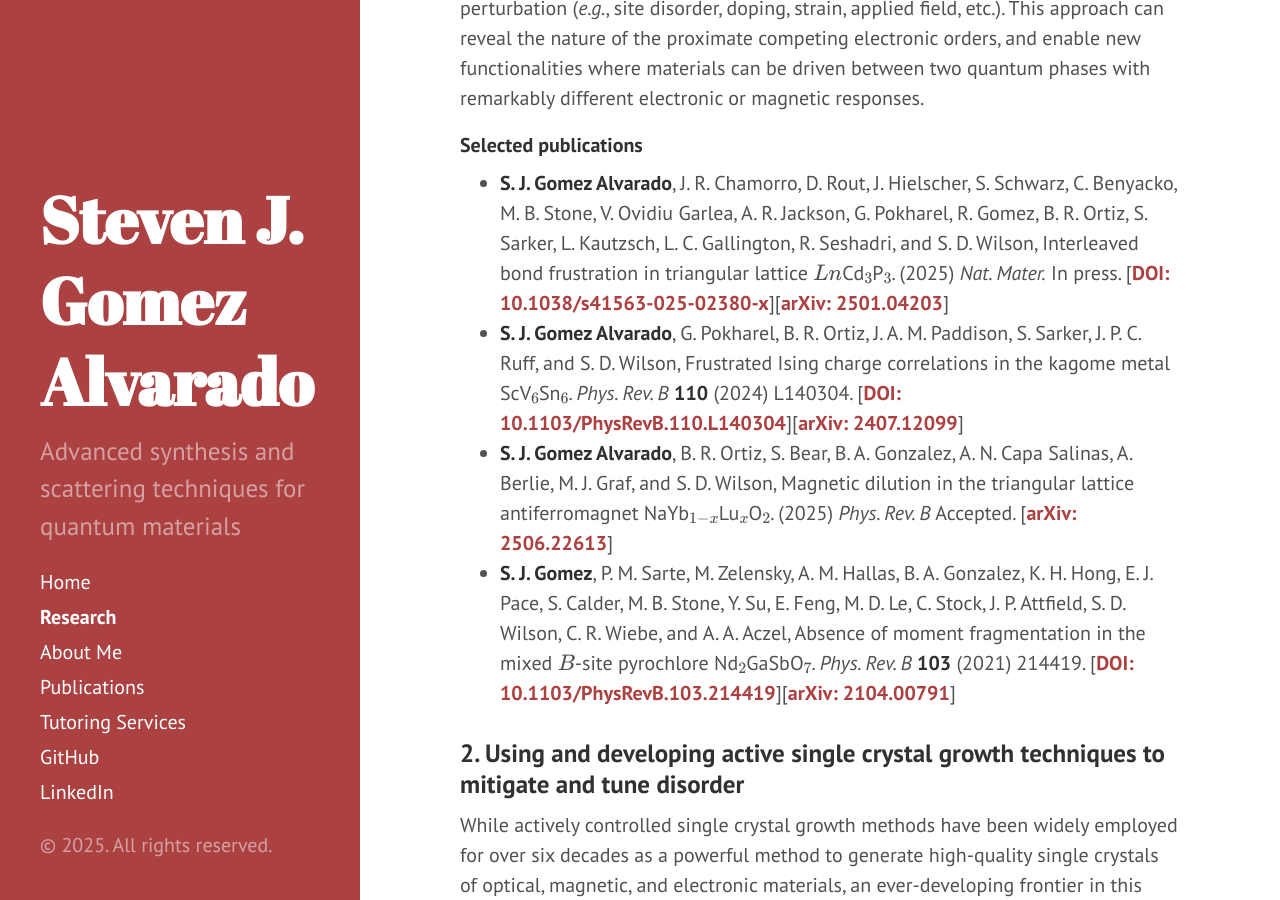
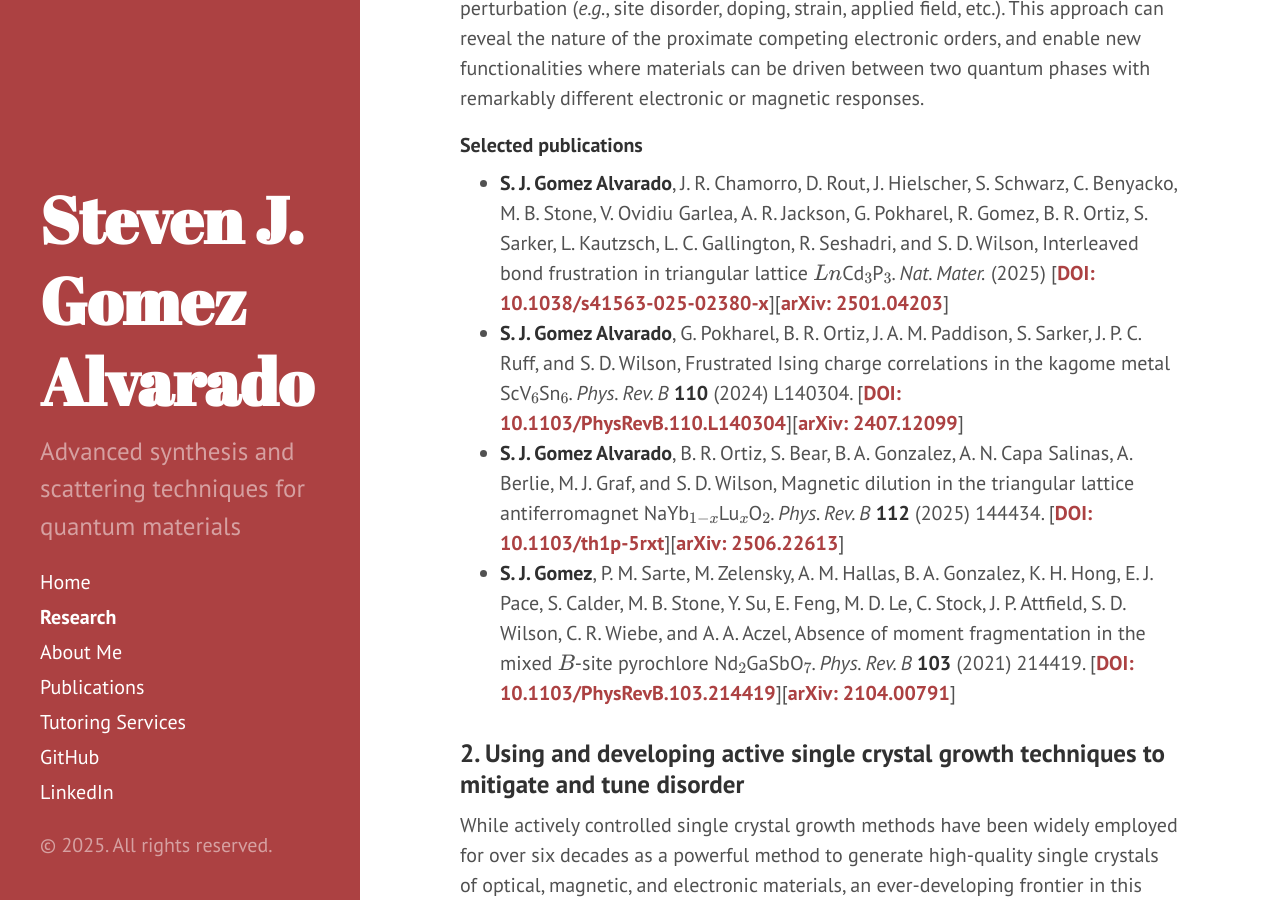
Before and after one commit to stevenjgomez/stevenjgomez.github.io, a Jekyll site: the page built from research.md, in a window 1280 px wide and 900 px high, scrolled down 970 px. Built offline with Jekyll 4.4.1, drawn with Linux system fonts in a browser that asks for light colours.

Commit message:
Update publications

```diff
--- a/research.md
+++ b/research.md
@@ -11,9 +11,9 @@ My research focuses on building an understanding of the microscopic mechanisms u
 Interactions between the fundamental electronic degrees of freedom (spin, orbital, lattice, charge) can compete in ways that make quantum systems incredibly susceptible to perturbation near certain critical points in their phase diagram. At or near these critical points, exotic and useful behaviors can emerge such as unconventional superconductivity or quantum spin liquid phases. When competition between these energy scales persists down to low temperature, critical fluctuations and/or short-range correlations can be probed via (in)elastic neutron or X-ray scattering, yielding crucial information about the microscopic Hamiltonian which governs the physics and yet is "hidden" when the frustration is relieved and the system enters a frozen or long-range ordered state. To this end, I employ techniques like three-dimensional difference pair distribution function analysis and Monte Carlo modeling to enable both qualitative and quantitative study of the underlying energy scales and emergent symmetries. On the other hand, it can also be instructive to intentionally relieve the frustration by some appropriate perturbation (*e.g.*, site disorder, doping, strain, applied field, etc.). This approach can reveal the nature of the  proximate competing electronic orders, and enable new functionalities where materials can be driven between two quantum phases with remarkably different electronic or magnetic responses.
 
 #### Selected publications
-- **S. J. Gomez Alvarado**, J. R. Chamorro, D. Rout, J. Hielscher, S. Schwarz, C. Benyacko, M. B. Stone, V. Ovidiu Garlea, A. R. Jackson, G. Pokharel, R. Gomez, B. R. Ortiz, S. Sarker, L. Kautzsch, L. C. Gallington, R.  Seshadri, and S. D. Wilson, Interleaved bond frustration in triangular lattice $$Ln$$Cd$$_3$$P$$_3$$. (2025) *Nat. Mater.* In press. [[**DOI: 10.1038/s41563-025-02380-x**](https://doi.org/10.1038/s41563-025-02380-x)\]\[[**arXiv: 2501.04203**](https://arxiv.org/abs/2501.04203)\]
+- **S. J. Gomez Alvarado**, J. R. Chamorro, D. Rout, J. Hielscher, S. Schwarz, C. Benyacko, M. B. Stone, V. Ovidiu Garlea, A. R. Jackson, G. Pokharel, R. Gomez, B. R. Ortiz, S. Sarker, L. Kautzsch, L. C. Gallington, R.  Seshadri, and S. D. Wilson, Interleaved bond frustration in triangular lattice $$Ln$$Cd$$_3$$P$$_3$$. *Nat. Mater.* (2025) [[**DOI: 10.1038/s41563-025-02380-x**](https://doi.org/10.1038/s41563-025-02380-x)\]\[[**arXiv: 2501.04203**](https://arxiv.org/abs/2501.04203)\]
 - **S. J. Gomez Alvarado**, G. Pokharel, B. R. Ortiz, J. A. M. Paddison, S. Sarker, J. P. C. Ruff, and S. D. Wilson, Frustrated Ising charge correlations in the kagome metal ScV$$_6$$Sn$$_6$$. *Phys. Rev. B* **110** (2024) L140304. \[[**DOI: 10.1103/PhysRevB.110.L140304**](https://doi.org/10.1103/PhysRevB.110.L140304)\]\[[**arXiv: 2407.12099**](https://arxiv.org/abs/2407.12099)\]
-- **S. J. Gomez Alvarado**, B. R. Ortiz, S. Bear, B. A. Gonzalez, A. N. Capa Salinas, A. Berlie, M. J. Graf, and S. D. Wilson, Magnetic dilution in the triangular lattice antiferromagnet NaYb$$_{1-x}$$Lu$$_x$$O$$_2$$. (2025) *Phys. Rev. B* Accepted. \[[**arXiv: 2506.22613**](https://arxiv.org/abs/2506.22613)\]
+- **S. J. Gomez Alvarado**, B. R. Ortiz, S. Bear, B. A. Gonzalez, A. N. Capa Salinas, A. Berlie, M. J. Graf, and S. D. Wilson, Magnetic dilution in the triangular lattice antiferromagnet NaYb$$_{1-x}$$Lu$$_x$$O$$_2$$. *Phys. Rev. B* **112** (2025) 144434. \[[**DOI: 10.1103/th1p-5rxt**](https://doi.org/10.1103/th1p-5rxt)\]\[[**arXiv: 2506.22613**](https://arxiv.org/abs/2506.22613)\]
 - **S. J. Gomez**, P. M. Sarte, M. Zelensky, A. M. Hallas, B. A. Gonzalez, K. H. Hong, E. J. Pace, S. Calder, M. B. Stone, Y. Su, E. Feng, M. D. Le, C. Stock, J. P. Attfield, S. D. Wilson, C. R. Wiebe, and A. A. Aczel, Absence of moment fragmentation in the mixed $$B$$-site pyrochlore Nd$$_2$$GaSbO$$_7$$. *Phys. Rev. B* **103** (2021) 214419. \[[**DOI: 10.1103/PhysRevB.103.214419**](https://doi.org/10.1103/PhysRevB.103.214419)\]\[[**arXiv: 2104.00791**](https://arxiv.org/abs/2104.00791)\]
 
 ### 2. Using and developing active single crystal growth techniques to mitigate and tune disorder
```
